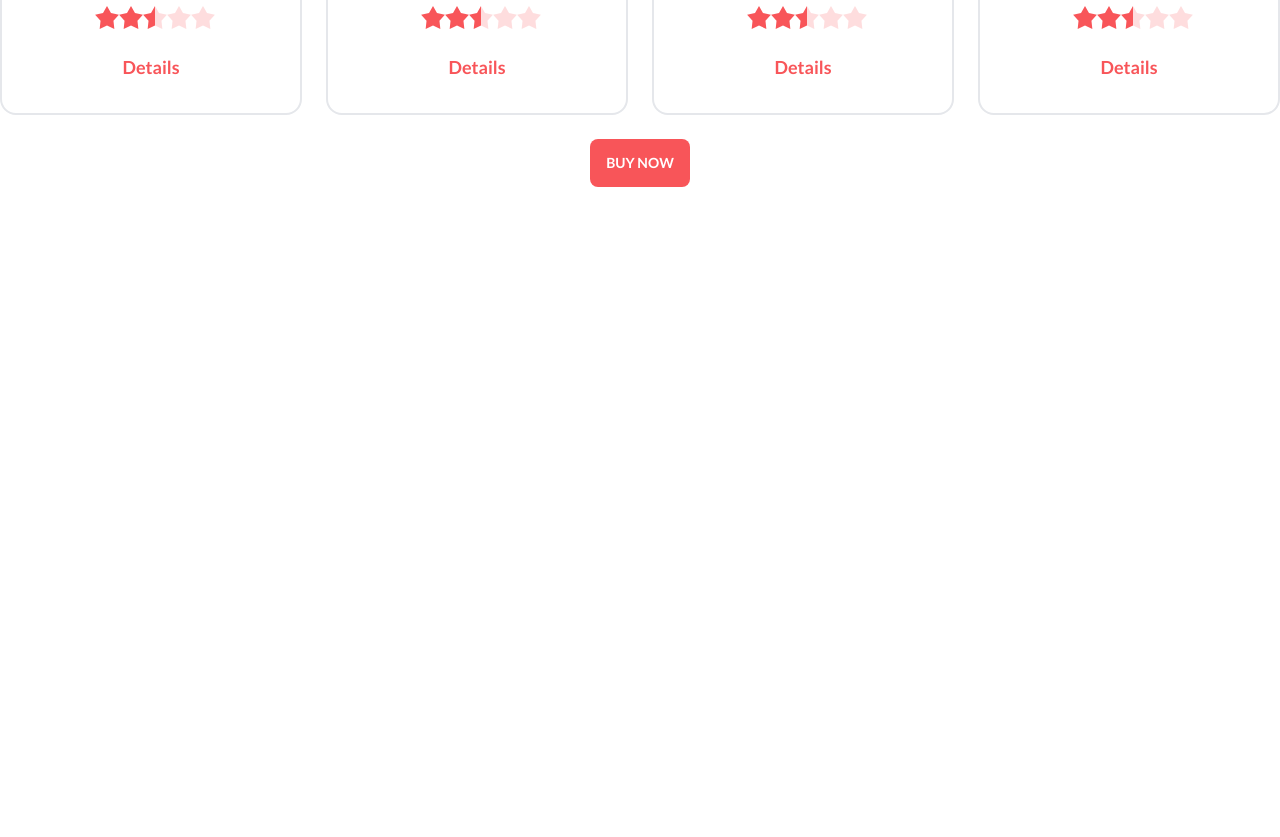
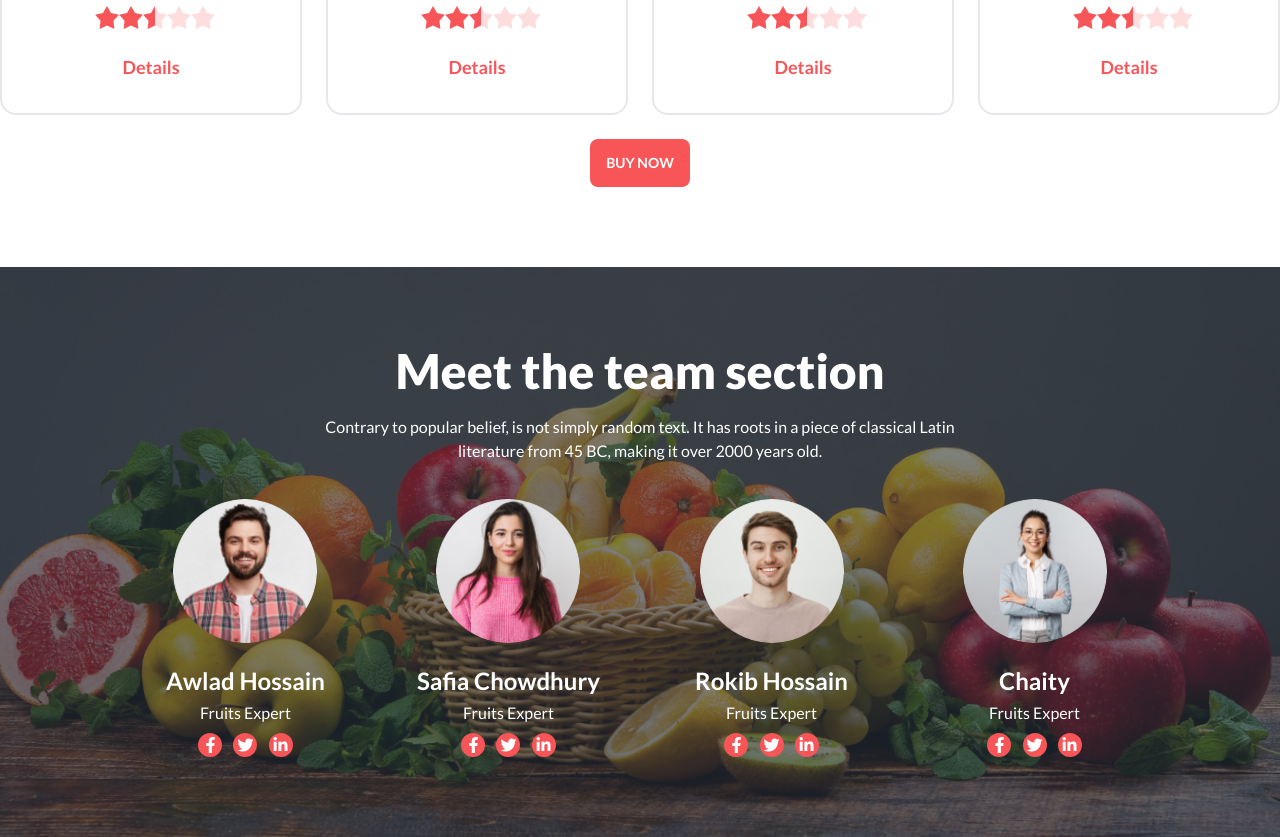
Before and after one commit to Saadsamit/fruit-brust, a plain HTML site: page index.html in a window 1280 px wide. Shown: the part 1459-2296 px from the top of the page. Before the commit the page ends 1726 px from the top, so only its background shows below. Drawn offline with nearby package versions, Linux system fonts and the light colour scheme.

Commit message:
team complete

```diff
--- a/index.html
+++ b/index.html
@@ -455,6 +455,75 @@
       </div>
     </div>
     <!-- deal end -->
+    <!-- team start -->
+    <div class="hero bg-bannerBg">
+      <div class="hero-overlay bg-opacity-60"></div>
+      <div class="hero-content text-center text-neutral-content flex-col py-20">
+        <div class="max-w-2xl text-white">
+          <h2 class="mb-5 text-5xl font-extrabold">Meet the team section</h2>
+          <p class="mb-5 text-base font-medium">Contrary to popular belief, is not simply random text. It has roots in a piece of classical Latin literature from 45 BC, making it over 2000 years old.</p>
+        </div>
+        <div class="grid grid-cols-4 gap-20">
+          <div class="text-white">
+            <div class="avatar">
+              <div class="w-36 rounded-full">
+                <img src="./images/member1.png" />
+              </div>
+            </div>
+            <h4 class="text-2xl font-bold pt-4 ">Awlad Hossain</h4>
+            <p class="text-base font-medium py-1">Fruits Expert</p>
+            <div class="space-x-2 pt-1">
+              <a href="#" class=""><i class="fa-brands fa-facebook-f bg-headerNav w-6 h-6 rounded-full leading-6 text-center"></i></a>
+              <a href="#"><i class="fa-brands fa-twitter bg-headerNav w-6 h-6 rounded-full leading-6 text-center"></i></a>
+              <a href="#"><i class="fa-brands fa-linkedin-in bg-headerNav w-6 h-6 rounded-full leading-6 text-center"></i></a>
+            </div>
+          </div>
+          <div class="text-white">
+            <div class="avatar">
+              <div class="w-36 rounded-full">
+                <img src="./images/member2.png" />
+              </div>
+            </div>
+            <h4 class="text-2xl font-bold pt-4 ">Safia Chowdhury</h4>
+            <p class="text-base font-medium py-1">Fruits Expert</p>
+            <div class="space-x-2 pt-1">
+              <a href="#" class=""><i class="fa-brands fa-facebook-f bg-headerNav w-6 h-6 rounded-full leading-6 text-center"></i></a>
+              <a href="#"><i class="fa-brands fa-twitter bg-headerNav w-6 h-6 rounded-full leading-6 text-center"></i></a>
+              <a href="#"><i class="fa-brands fa-linkedin-in bg-headerNav w-6 h-6 rounded-full leading-6 text-center"></i></a>
+            </div>
+          </div>
+          <div class="text-white">
+            <div class="avatar">
+              <div class="w-36 rounded-full">
+                <img src="./images/member3.png" />
+              </div>
+            </div>
+            <h4 class="text-2xl font-bold pt-4 ">Rokib Hossain</h4>
+            <p class="text-base font-medium py-1">Fruits Expert</p>
+            <div class="space-x-2 pt-1">
+              <a href="#" class=""><i class="fa-brands fa-facebook-f bg-headerNav w-6 h-6 rounded-full leading-6 text-center"></i></a>
+              <a href="#"><i class="fa-brands fa-twitter bg-headerNav w-6 h-6 rounded-full leading-6 text-center"></i></a>
+              <a href="#"><i class="fa-brands fa-linkedin-in bg-headerNav w-6 h-6 rounded-full leading-6 text-center"></i></a>
+            </div>
+          </div>
+          <div class="text-white">
+            <div class="avatar">
+              <div class="w-36 rounded-full">
+                <img src="./images/member4.png" />
+              </div>
+            </div>
+            <h4 class="text-2xl font-bold pt-4 ">Chaity</h4>
+            <p class="text-base font-medium py-1">Fruits Expert</p>
+            <div class="space-x-2 pt-1">
+              <a href="#" class=""><i class="fa-brands fa-facebook-f bg-headerNav w-6 h-6 rounded-full leading-6 text-center"></i></a>
+              <a href="#"><i class="fa-brands fa-twitter bg-headerNav w-6 h-6 rounded-full leading-6 text-center"></i></a>
+              <a href="#"><i class="fa-brands fa-linkedin-in bg-headerNav w-6 h-6 rounded-full leading-6 text-center"></i></a>
+            </div>
+          </div>
+        </div>
+      </div>
+    </div>
+    <!-- tean end -->
 
   </main>
   <footer>
```
